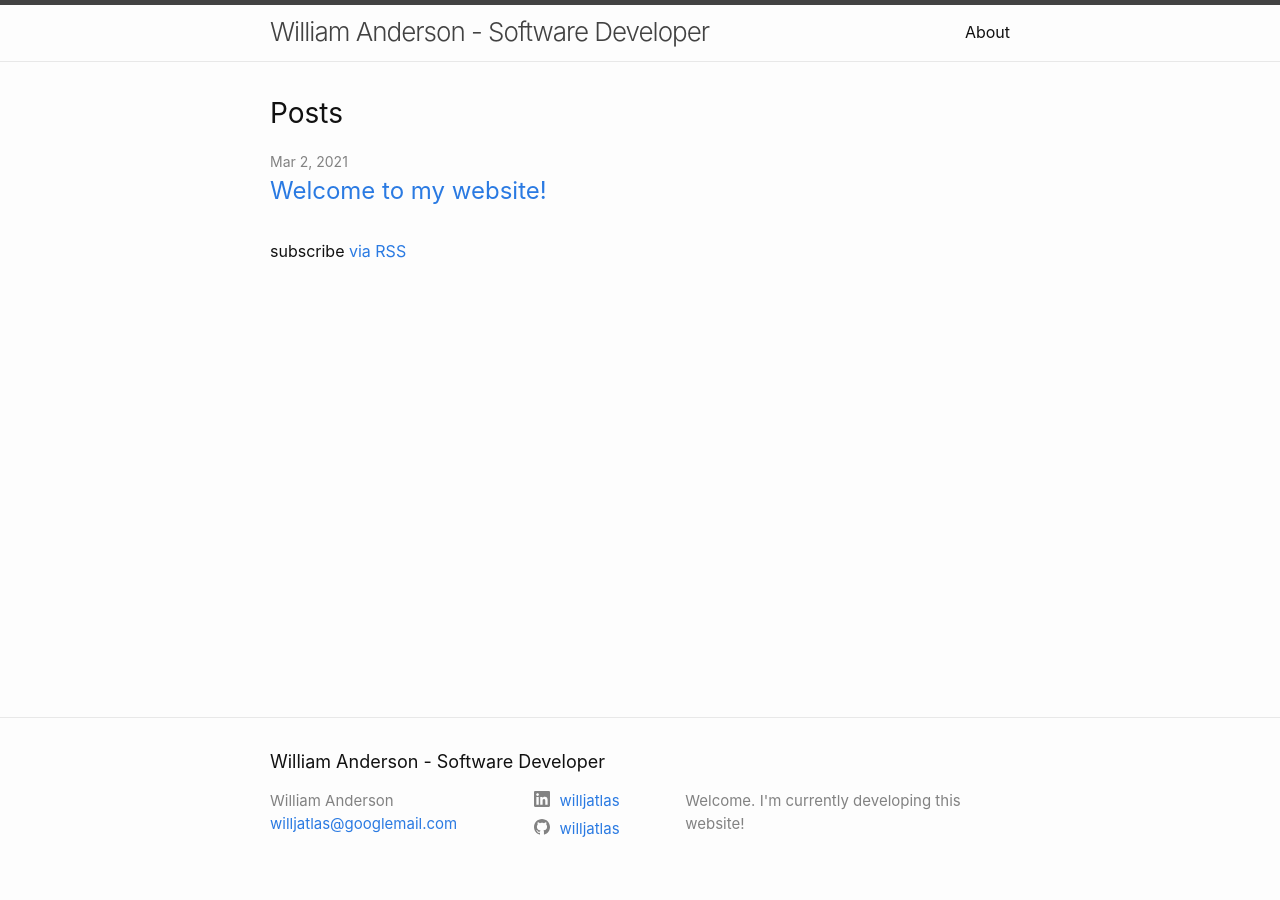
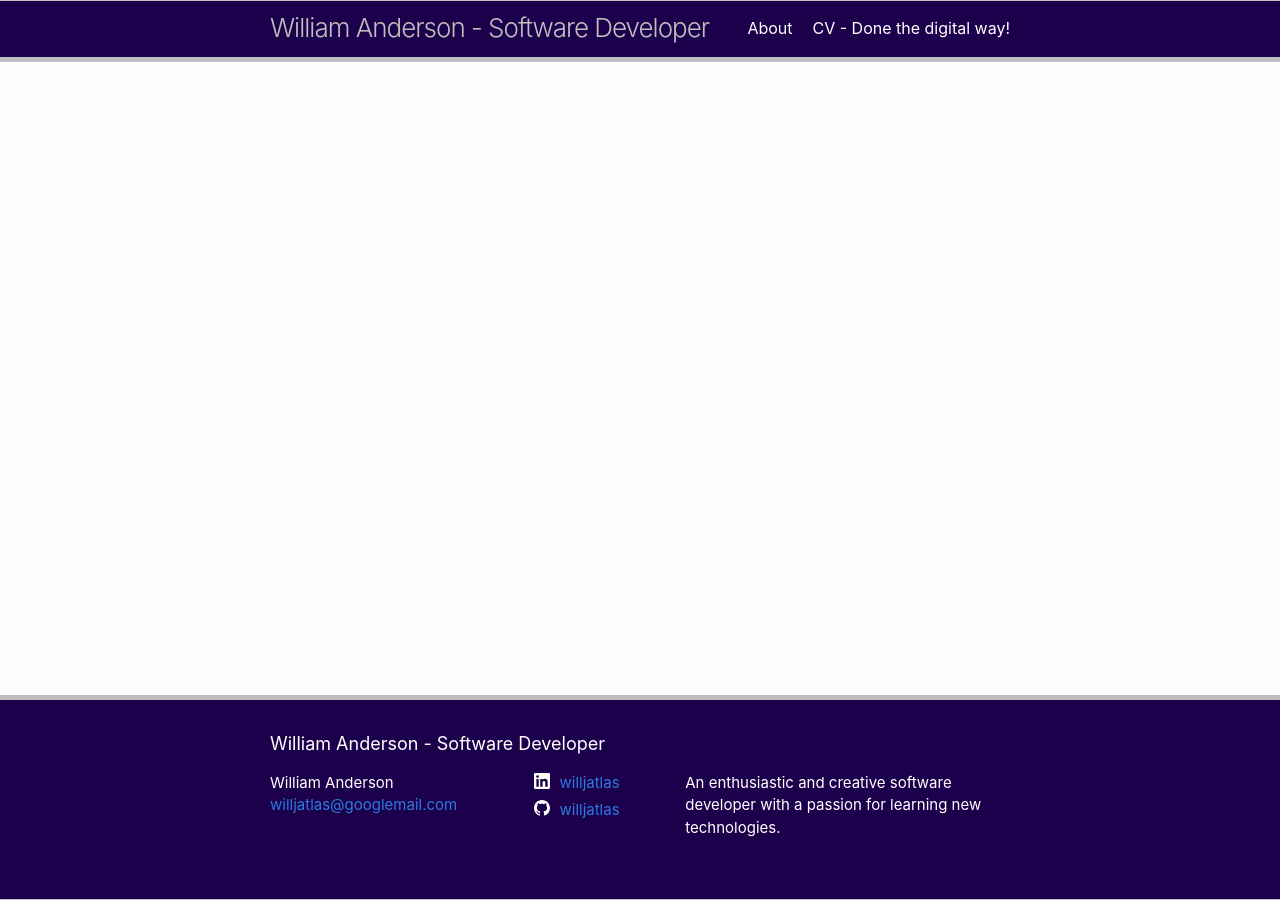
Before and after one commit to willjatlas/willjatlas.github.io, a Jekyll site: the page built from index.markdown, in a window 1280 px wide. Built offline with Jekyll 4.4.1, drawn with Linux system fonts in a browser that asks for light colours; our own code applies the rules of GitHub Pages for plain Markdown files.

Commit message:
template adjusted and ready for cv

```diff
--- a/Gemfile
+++ b/Gemfile
@@ -3,7 +3,7 @@ source "https://rubygems.org"
 # When you want to use a different version, change it below, save the
 # file and run `bundle install`. Run Jekyll with `bundle exec`, like so:
 #
-#
+#      bundle exec jekyll serve
 #
 # This will help ensure the proper Jekyll version is running.
 # Happy Jekylling!
--- a/_config.yml
+++ b/_config.yml
@@ -21,7 +21,7 @@
 title: William Anderson - Software Developer
 email: willjatlas@googlemail.com
 description: >- # this means to ignore newlines until "baseurl:"
-  Welcome. I'm currently developing this website!
+  An enthusiastic and creative software developer with a passion for learning new technologies.
 baseurl: "" # the subpath of your site, e.g. /blog
 url: "https://willjatlas.github.io" # the base hostname & protocol for your site, e.g. http://example.com
 # twitter_username: jekyllrb
--- a/_layouts/home.html
+++ b/_layouts/home.html
@@ -3,32 +3,7 @@ layout: default
 ---
 
 <div class="home">
-  {%- if page.title -%}
-    <h1 class="page-heading">{{ page.title }}</h1>
-  {%- endif -%}
 
-  {{ content }}
 
-  {%- if site.posts.size > 0 -%}
-    <h2 class="post-list-heading">{{ page.list_title | default: "Posts" }}</h2>
-    <ul class="post-list">
-      {%- for post in site.posts -%}
-      <li>
-        {%- assign date_format = site.minima.date_format | default: "%b %-d, %Y" -%}
-        <span class="post-meta">{{ post.date | date: date_format }}</span>
-        <h3>
-          <a class="post-link" href="{{ post.url | relative_url }}">
-            {{ post.title | escape }}
-          </a>
-        </h3>
-        {%- if site.show_excerpts -%}
-          {{ post.excerpt }}
-        {%- endif -%}
-      </li>
-      {%- endfor -%}
-    </ul>
-
-    <p class="rss-subscribe">subscribe <a href="{{ "/feed.xml" | relative_url }}">via RSS</a></p>
-  {%- endif -%}
 
 </div>
--- a/_sass/minima.scss
+++ b/_sass/minima.scss
@@ -14,7 +14,7 @@ $text-color:       #111 !default;
 $background-color: #fdfdfd !default;
 $brand-color:      #2a7ae2 !default;
 
-$grey-color:       #828282 !default;
+$grey-color:       #ffffff !default;
 $grey-color-light: lighten($grey-color, 40%) !default;
 $grey-color-dark:  darken($grey-color, 25%) !default;
 
@@ -22,7 +22,6 @@ $table-text-align: left !default;
 
 // Width of the content area
 $content-width:    800px !default;
-
 $on-palm:          600px !default;
 $on-laptop:        800px !default;
 
--- a/_sass/minima/_layout.scss
+++ b/_sass/minima/_layout.scss
@@ -2,9 +2,10 @@
  * Site header
  */
 .site-header {
-  border-top: 5px solid $grey-color-dark;
-  border-bottom: 1px solid $grey-color-light;
+  border-top: 1px solid $grey-color-dark;
+  border-bottom: 5px solid $grey-color-dark;
   min-height: $spacing-unit * 1.865;
+  background-color: rgb(29, 0, 75);
 
   // Positioning context for the mobile navigation icon
   position: relative;
@@ -37,12 +38,15 @@
   }
 
   .page-link {
-    color: $text-color;
+    color: $grey-color;
     line-height: $base-line-height;
 
     // Gaps between nav items, but not on the last one
     &:not(:last-child) {
       margin-right: 20px;
+    }
+    &:visited {
+      color: $grey-color-dark;
     }
   }
 
@@ -106,11 +110,14 @@
  * Site footer
  */
 .site-footer {
-  border-top: 1px solid $grey-color-light;
+  border-top: 5px solid $grey-color-dark;
   padding: $spacing-unit 0;
+  background-color: rgb(29, 0, 75);
+  border-bottom: 1px solid $grey-color-dark;
 }
 
 .footer-heading {
+  color: $grey-color;
   @include relative-font-size(1.125);
   margin-bottom: $spacing-unit / 2;
 }
--- a/index.markdown
+++ b/index.markdown
@@ -4,3 +4,7 @@
 
 layout: home
 ---
+
+# CV - Done the digital way!
+
+Coming soon!
```
Also changed, not shown: _layouts/page.html (deleted, +0 -14 lines), _layouts/post.html (deleted, +0 -27 lines), _posts/2021-03-02-welcome-to-jekyll.markdown (deleted, +0 -29 lines), about.markdown (+7 -1 lines), Gemfile.lock.
